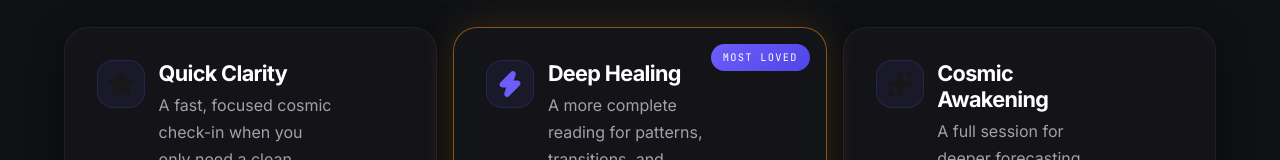
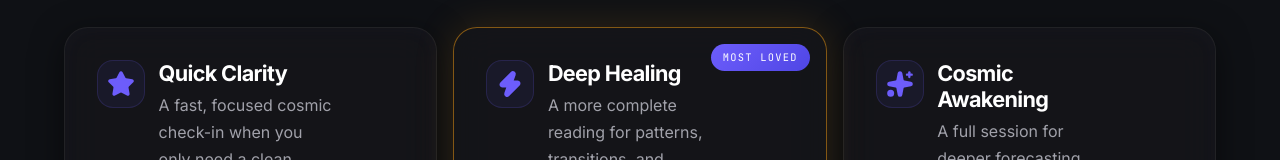
Before and after one commit to karan5772/Astro, a Next.js app: page /pricing in a window 1280 px wide. Shown: the part 412-572 px from the top of the page. Built offline with nearby package versions, Linux system fonts and the light colour scheme; no server answers.

Commit message:
style: update pricing icon colors

```diff
--- a/src/app/pricing/page.tsx
+++ b/src/app/pricing/page.tsx
@@ -31,7 +31,7 @@ const PLANS: Plan[] = [
     durationInMinutes: 5,
     description: "A fast, focused cosmic check-in when you only need a clean answer.",
     icon: "star",
-    iconColor: "var(--secondary)",
+    iconColor: "var(--tertiary)",
     features: ["Live voice access", "Fast emotional support", "Private and secure"],
   },
   {
@@ -55,7 +55,7 @@ const PLANS: Plan[] = [
     durationInMinutes: 40,
     description: "A full session for deeper forecasting and a broader life review.",
     icon: "stars",
-    iconColor: "var(--secondary)",
+    iconColor: "var(--tertiary)",
     features: ["Everything in Deep Healing", "Complete future forecasting", "Maximum session depth"],
   },
 ];
```
